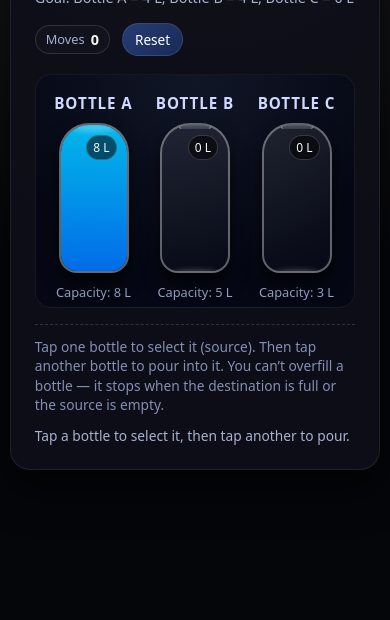
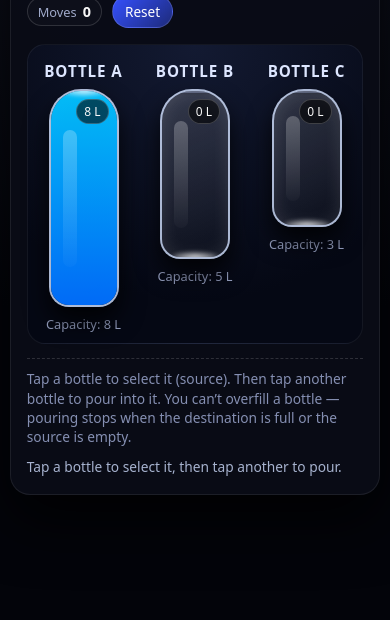
Before and after one commit to ShawnBrianDsouza/LALLU, a plain HTML site: page index.html in a window 390 px wide. Shown: the part 224-844 px from the top of the page. Drawn offline with Linux system fonts and the light colour scheme.

Commit message:
Update index.html

```diff
--- a/index.html
+++ b/index.html
@@ -8,7 +8,8 @@
       box-sizing: border-box;
       margin: 0;
       padding: 0;
-      font-family: system-ui, -apple-system, BlinkMacSystemFont, "Segoe UI", sans-serif;
+      font-family: system-ui, -apple-system, BlinkMacSystemFont,
+        "Segoe UI", sans-serif;
     }
 
     body {
@@ -16,16 +17,16 @@
       display: flex;
       align-items: center;
       justify-content: center;
-      background: radial-gradient(circle at top, #222 0, #05060a 60%);
+      background: radial-gradient(circle at top, #131726 0, #03040a 65%);
       color: #f7f7f7;
     }
 
     .game-container {
       width: min(900px, 95vw);
-      padding: 24px;
+      padding: 24px 22px 18px;
       border-radius: 20px;
-      background: rgba(15, 15, 25, 0.9);
-      box-shadow: 0 20px 40px rgba(0, 0, 0, 0.7);
+      background: rgba(10, 12, 22, 0.96);
+      box-shadow: 0 24px 60px rgba(0, 0, 0, 0.85);
       border: 1px solid rgba(255, 255, 255, 0.08);
     }
 
@@ -33,25 +34,25 @@
       display: flex;
       justify-content: space-between;
       gap: 16px;
-      margin-bottom: 18px;
       flex-wrap: wrap;
+      margin-bottom: 16px;
       align-items: center;
     }
 
     .title {
-      font-size: 1.5rem;
+      font-size: 1.4rem;
       font-weight: 700;
     }
 
     .subtitle {
       font-size: 0.9rem;
-      color: #a8b3cf;
-      margin-top: 4px;
+      color: #a7b3d5;
+      margin-top: 3px;
     }
 
     .stats {
       display: flex;
-      gap: 12px;
+      gap: 10px;
       align-items: center;
       font-size: 0.9rem;
     }
@@ -59,39 +60,40 @@
     .pill {
       padding: 4px 10px;
       border-radius: 999px;
-      border: 1px solid rgba(255, 255, 255, 0.12);
+      border: 1px solid rgba(255, 255, 255, 0.14);
       background: rgba(255, 255, 255, 0.02);
       display: flex;
       align-items: center;
       gap: 6px;
     }
 
-    .pill span.label {
-      color: #a3aed0;
+    .pill .label {
       font-size: 0.8rem;
+      color: #9fa9c9;
     }
 
-    .pill span.value {
+    .pill .value {
       font-weight: 600;
     }
 
     .btn {
       padding: 6px 12px;
       border-radius: 999px;
-      border: 1px solid rgba(255, 255, 255, 0.1);
-      background: linear-gradient(135deg, #273c75, #192a56);
+      border: 1px solid rgba(255, 255, 255, 0.15);
+      background: linear-gradient(135deg, #3551ff, #1d2a7a);
       color: #fff;
       cursor: pointer;
       font-size: 0.85rem;
       font-weight: 500;
-      transition: transform 0.12s ease, box-shadow 0.12s ease, background 0.15s ease;
+      transition: transform 0.12s ease, box-shadow 0.12s ease,
+        background 0.15s ease;
       white-space: nowrap;
     }
 
     .btn:hover {
       transform: translateY(-1px);
-      box-shadow: 0 6px 14px rgba(0, 0, 0, 0.5);
-      background: linear-gradient(135deg, #4070f4, #273c75);
+      box-shadow: 0 8px 18px rgba(0, 0, 0, 0.75);
+      background: linear-gradient(135deg, #4f6dff, #2736a0);
     }
 
     .btn:active {
@@ -100,23 +102,23 @@
     }
 
     .bottles-area {
-      margin-top: 12px;
+      margin-top: 8px;
       display: flex;
       justify-content: space-around;
-      gap: 18px;
-      padding: 18px 12px 6px;
-      border-radius: 16px;
-      background: radial-gradient(circle at top, #111627 0, #050814 70%);
+      gap: 20px;
+      padding: 16px 10px 10px;
+      border-radius: 18px;
+      background: radial-gradient(circle at top, #131a32 0, #050814 75%);
       border: 1px solid rgba(255, 255, 255, 0.06);
     }
 
     .bottle-wrapper {
       flex: 1;
-      max-width: 220px;
+      max-width: 230px;
       display: flex;
       flex-direction: column;
       align-items: center;
-      gap: 10px;
+      gap: 8px;
       cursor: pointer;
       user-select: none;
     }
@@ -126,124 +128,165 @@
       font-size: 0.95rem;
       letter-spacing: 0.06em;
       text-transform: uppercase;
-      color: #d1d9ff;
+      color: #dde6ff;
     }
 
     .bottle {
+      --cap: 8; /* default, overridden inline */
       position: relative;
-      width: 80px;
-      height: 180px;
-      border-radius: 30px 30px 18px 18px;
-      border: 2px solid rgba(255, 255, 255, 0.35);
-      background: linear-gradient(160deg, rgba(255, 255, 255, 0.08), rgba(255, 255, 255, 0.01));
+      width: 82px;
+      height: calc(90px + var(--cap) * 16px); /* height proportional to capacity */
+      border-radius: 32px 32px 20px 20px;
+      border: 2px solid rgba(210, 225, 255, 0.8);
+      background: linear-gradient(
+        155deg,
+        rgba(255, 255, 255, 0.15),
+        rgba(255, 255, 255, 0.02)
+      );
       overflow: hidden;
-      box-shadow: 0 10px 18px rgba(0, 0, 0, 0.7);
       display: flex;
       align-items: flex-end;
       justify-content: center;
-      transition: transform 0.15s ease, box-shadow 0.15s ease, border-color 0.15s ease;
+      box-shadow:
+        0 14px 25px rgba(0, 0, 0, 0.8),
+        inset 0 0 18px rgba(255, 255, 255, 0.12);
+      transition: transform 0.15s ease, box-shadow 0.15s ease,
+        border-color 0.15s ease;
     }
 
     .bottle::before {
-      /* Bottle neck */
+      /* neck */
       content: "";
       position: absolute;
-      top: -18px;
+      top: -22px;
       left: 50%;
       transform: translateX(-50%);
-      width: 30px;
-      height: 20px;
-      border-radius: 10px 10px 4px 4px;
-      border: 2px solid rgba(255, 255, 255, 0.4);
+      width: 32px;
+      height: 22px;
+      border-radius: 10px 10px 6px 6px;
+      border: 2px solid rgba(210, 225, 255, 0.9);
       border-bottom: none;
-      background: linear-gradient(180deg, rgba(255, 255, 255, 0.7), rgba(210, 220, 255, 0.15));
+      background: linear-gradient(
+        180deg,
+        rgba(255, 255, 255, 0.85),
+        rgba(185, 204, 255, 0.25)
+      );
+      box-shadow: 0 -3px 6px rgba(0, 0, 0, 0.7);
+    }
+
+    .bottle::after {
+      /* inner side highlight */
+      content: "";
+      position: absolute;
+      top: 18%;
+      bottom: 18%;
+      left: 12px;
+      width: 14px;
+      border-radius: 999px;
+      background: linear-gradient(
+        180deg,
+        rgba(255, 255, 255, 0.55),
+        rgba(255, 255, 255, 0.05)
+      );
+      opacity: 0.45;
+      pointer-events: none;
     }
 
     .bottle.selected {
-      border-color: #00e0ff;
-      box-shadow: 0 0 20px rgba(0, 224, 255, 0.6);
+      border-color: #00e5ff;
+      box-shadow:
+        0 0 20px rgba(0, 229, 255, 0.8),
+        0 18px 30px rgba(0, 0, 0, 0.9);
       transform: translateY(-4px) scale(1.02);
     }
 
     .bottle-target {
-      outline: 2px dashed rgba(0, 224, 255, 0.4);
+      outline: 2px dashed rgba(0, 229, 255, 0.5);
       outline-offset: 4px;
     }
 
     .water {
       position: absolute;
       bottom: 0;
+      left: 0;
       width: 100%;
       height: 0;
-      background: linear-gradient(180deg, rgba(0, 199, 255, 0.9), rgba(0, 119, 255, 0.9));
-      box-shadow: 0 0 18px rgba(0, 180, 255, 0.7);
-      transition: height 0.25s ease-in-out;
+      background: linear-gradient(
+        180deg,
+        rgba(0, 195, 255, 0.95),
+        rgba(0, 110, 255, 0.96)
+      );
+      box-shadow: 0 0 22px rgba(0, 185, 255, 0.9);
+      transition: height 0.32s ease-in-out;
     }
 
     .water::before {
-      /* water highlight */
+      /* ripple */
       content: "";
       position: absolute;
-      top: 0;
+      top: -5px;
       left: 10px;
       right: 10px;
-      height: 6px;
+      height: 10px;
       border-radius: 50%;
-      background: rgba(255, 255, 255, 0.4);
-      filter: blur(3px);
+      background: radial-gradient(
+        ellipse at center,
+        rgba(255, 255, 255, 0.95),
+        rgba(255, 255, 255, 0)
+      );
       opacity: 0.9;
+      filter: blur(2px);
     }
 
     .volume-text {
       position: absolute;
-      top: 10px;
-      right: 10px;
+      top: 8px;
+      right: 8px;
       font-size: 0.75rem;
-      background: rgba(0, 0, 0, 0.55);
-      padding: 3px 6px;
+      background: rgba(0, 0, 0, 0.6);
+      padding: 3px 7px;
       border-radius: 999px;
-      border: 1px solid rgba(255, 255, 255, 0.18);
+      border: 1px solid rgba(255, 255, 255, 0.2);
     }
 
     .capacity-text {
       font-size: 0.8rem;
-      color: #9aa4c6;
+      color: #97a1c2;
     }
 
     .footer {
-      margin-top: 16px;
-      padding-top: 12px;
+      margin-top: 14px;
+      padding-top: 10px;
       border-top: 1px dashed rgba(255, 255, 255, 0.15);
       display: flex;
       flex-wrap: wrap;
-      gap: 12px;
+      gap: 10px;
       justify-content: space-between;
       align-items: center;
       font-size: 0.86rem;
     }
 
     .message {
-      color: #a8b3cf;
+      color: #a7b3cf;
     }
 
     .message.win {
-      color: #3fe0a8;
+      color: #3ee5a7;
       font-weight: 600;
     }
 
     .instructions {
-      color: #848fb3;
+      color: #858fb2;
       max-width: 460px;
       line-height: 1.4;
     }
 
     @media (max-width: 650px) {
-      .bottles-area {
-        flex-direction: row;
+      .bottle {
+        width: 70px;
       }
-      .bottle {
-        height: 150px;
-        width: 70px;
+      .game-container {
+        padding-inline: 16px;
       }
     }
 
@@ -256,9 +299,6 @@
         flex-direction: column;
         align-items: flex-start;
       }
-      .bottles-area {
-        gap: 10px;
-      }
     }
   </style>
 </head>
@@ -266,7 +306,7 @@
   <div class="game-container">
     <div class="header">
       <div>
-        <div class="title">3 Bottle Puzzle</div>
+        <div class="title">Water Bottle Puzzle</div>
         <div class="subtitle">
           Goal: Bottle A = 4 L, Bottle B = 4 L, Bottle C = 0 L
         </div>
@@ -281,30 +321,30 @@
     </div>
 
     <div class="bottles-area">
-      <!-- Bottle A -->
+      <!-- Bottle A (8 L, tallest) -->
       <div class="bottle-wrapper" data-index="0">
         <div class="bottle-label">Bottle A</div>
-        <div class="bottle" id="bottle-0">
+        <div class="bottle" id="bottle-0" style="--cap:8;">
           <div class="water" id="water-0"></div>
           <div class="volume-text" id="volume-0">0 L</div>
         </div>
         <div class="capacity-text">Capacity: 8 L</div>
       </div>
 
-      <!-- Bottle B -->
+      <!-- Bottle B (5 L, medium) -->
       <div class="bottle-wrapper" data-index="1">
         <div class="bottle-label">Bottle B</div>
-        <div class="bottle" id="bottle-1">
+        <div class="bottle" id="bottle-1" style="--cap:5;">
           <div class="water" id="water-1"></div>
           <div class="volume-text" id="volume-1">0 L</div>
         </div>
         <div class="capacity-text">Capacity: 5 L</div>
       </div>
 
-      <!-- Bottle C -->
+      <!-- Bottle C (3 L, smallest) -->
       <div class="bottle-wrapper" data-index="2">
         <div class="bottle-label">Bottle C</div>
-        <div class="bottle" id="bottle-2">
+        <div class="bottle" id="bottle-2" style="--cap:3;">
           <div class="water" id="water-2"></div>
           <div class="volume-text" id="volume-2">0 L</div>
         </div>
@@ -314,8 +354,9 @@
 
     <div class="footer">
       <div class="instructions">
-        Tap one bottle to select it (source). Then tap another bottle to pour into it.
-        You can’t overfill a bottle — it stops when the destination is full or the source is empty.
+        Tap a bottle to select it (source). Then tap another bottle to pour into it.
+        You can’t overfill a bottle — pouring stops when the destination is full or
+        the source is empty.
       </div>
       <div class="message" id="message">
         Ready! Start from A = 8 L, B = 0 L, C = 0 L.
@@ -324,34 +365,94 @@
   </div>
 
   <script>
-    // Capacities for A, B, C
+    // --- Logic values ---
     const capacities = [8, 5, 3];
-
-    // Current volumes
     let volumes = [8, 0, 0];
-
-    // Goal state
     const goal = [4, 4, 0];
 
-    // Selection and moves
     let selectedIndex = null;
     let moves = 0;
 
     const moveElem = document.getElementById("moves");
     const messageElem = document.getElementById("message");
 
+    // --- Simple Web Audio-based sounds (no external files) ---
+    const AudioContextClass = window.AudioContext || window.webkitAudioContext;
+    let audioCtx = null;
+
+    function getAudioCtx() {
+      if (!audioCtx && AudioContextClass) {
+        audioCtx = new AudioContextClass();
+      }
+      return audioCtx;
+    }
+
+    function playClickSound() {
+      const ctx = getAudioCtx();
+      if (!ctx) return;
+      const osc = ctx.createOscillator();
+      const gain = ctx.createGain();
+      osc.type = "triangle";
+      osc.frequency.value = 650;
+      gain.gain.setValueAtTime(0.2, ctx.currentTime);
+      gain.gain.exponentialRampToValueAtTime(0.001, ctx.currentTime + 0.09);
+      osc.connect(gain);
+      gain.connect(ctx.destination);
+      osc.start();
+      osc.stop(ctx.currentTime + 0.1);
+    }
+
+    function playPourSound(duration = 0.4) {
+      const ctx = getAudioCtx();
+      if (!ctx) return;
+      const sampleRate = ctx.sampleRate;
+      const buffer = ctx.createBuffer(1, sampleRate * duration, sampleRate);
+      const data = buffer.getChannelData(0);
+
+      // white-noise-ish "water" with envelope
+      for (let i = 0; i < data.length; i++) {
+        const t = i / data.length;
+        const envelope = Math.sin(t * Math.PI); // fade in/out
+        data[i] = (Math.random() * 2 - 1) * 0.4 * envelope;
+      }
+
+      const noise = ctx.createBufferSource();
+      noise.buffer = buffer;
+      const gain = ctx.createGain();
+      gain.gain.value = 0.5;
+      noise.connect(gain);
+      gain.connect(ctx.destination);
+      noise.start();
+    }
+
+    // --- UI handling ---
+
+    function isGoalReached() {
+      return (
+        volumes[0] === goal[0] &&
+        volumes[1] === goal[1] &&
+        volumes[2] === goal[2]
+      );
+    }
+
+    function clearSelection() {
+      selectedIndex = null;
+      document.querySelectorAll(".bottle").forEach((b) => {
+        b.classList.remove("selected", "bottle-target");
+      });
+    }
+
     function updateUI() {
       volumes.forEach((vol, i) => {
         const water = document.getElementById("water-" + i);
         const volumeText = document.getElementById("volume-" + i);
         const bottle = document.getElementById("bottle-" + i);
+        const capacity = capacities[i];
 
-        const capacity = capacities[i];
         const percent = (vol / capacity) * 100;
         water.style.height = percent + "%";
         volumeText.textContent = vol + " L";
 
-        // remove target outline
         bottle.classList.remove("bottle-target");
       });
 
@@ -363,17 +464,15 @@
       } else {
         messageElem.classList.remove("win");
         if (selectedIndex !== null) {
-          messageElem.textContent = `Selected Bottle ${["A", "B", "C"][selectedIndex]} – now tap a bottle to pour into.`;
+          messageElem.textContent =
+            "Selected Bottle " +
+            ["A", "B", "C"][selectedIndex] +
+            " – now tap another bottle to pour into.";
         } else {
-          messageElem.textContent = "Tap a bottle to select it, then tap another to pour.";
+          messageElem.textContent =
+            "Tap a bottle to select it, then tap another to pour.";
         }
       }
-    }
-
-    function isGoalReached() {
-      return volumes[0] === goal[0] &&
-             volumes[1] === goal[1] &&
-             volumes[2] === goal[2];
     }
 
     function resetGame() {
@@ -383,46 +482,33 @@
       updateUI();
     }
 
-    function clearSelection() {
-      selectedIndex = null;
-      document.querySelectorAll(".bottle").forEach(b => {
-        b.classList.remove("selected", "bottle-target");
-      });
-    }
-
     function selectBottle(index) {
+      playClickSound();
       const bottleElem = document.getElementById("bottle-" + index);
 
-      // If nothing selected yet
       if (selectedIndex === null) {
         selectedIndex = index;
         bottleElem.classList.add("selected");
 
-        // highlight possible targets
         document.querySelectorAll(".bottle").forEach((b, i) => {
           if (i !== index) b.classList.add("bottle-target");
         });
-
         updateUI();
         return;
       }
 
-      // If clicked the same bottle -> deselect
       if (selectedIndex === index) {
         clearSelection();
         updateUI();
         return;
       }
 
-      // Now we have a source (selectedIndex) and destination (index)
       const source = selectedIndex;
       const dest = index;
-
       const amountSourceHas = volumes[source];
       const destSpace = capacities[dest] - volumes[dest];
 
       if (amountSourceHas === 0 || destSpace === 0) {
-        // nothing changes, but we can move selection to new bottle as source
         clearSelection();
         selectBottle(index);
         return;
@@ -430,23 +516,24 @@
 
       const pourAmount = Math.min(amountSourceHas, destSpace);
 
-      volumes[source] -= pourAmount;
-      volumes[dest] += pourAmount;
-      moves += 1;
+      if (pourAmount > 0) {
+        volumes[source] -= pourAmount;
+        volumes[dest] += pourAmount;
+        moves += 1;
+        playPourSound();
+      }
 
       clearSelection();
       updateUI();
     }
 
-    // Event listeners for bottle clicks
-    document.querySelectorAll(".bottle-wrapper").forEach(wrapper => {
+    document.querySelectorAll(".bottle-wrapper").forEach((wrapper) => {
       wrapper.addEventListener("click", () => {
         const idx = parseInt(wrapper.getAttribute("data-index"), 10);
         selectBottle(idx);
       });
     });
 
-    // Reset button
     document.getElementById("resetBtn").addEventListener("click", resetGame);
 
     // Initial render
```
